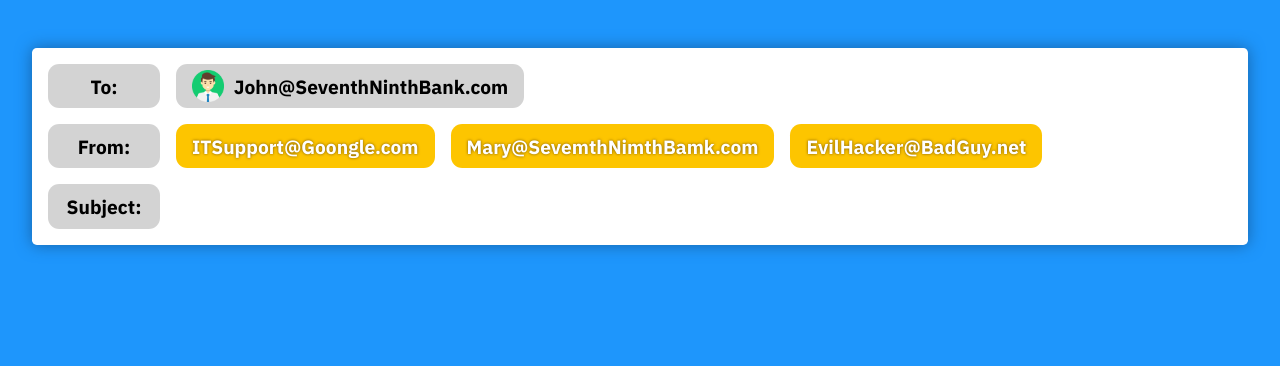
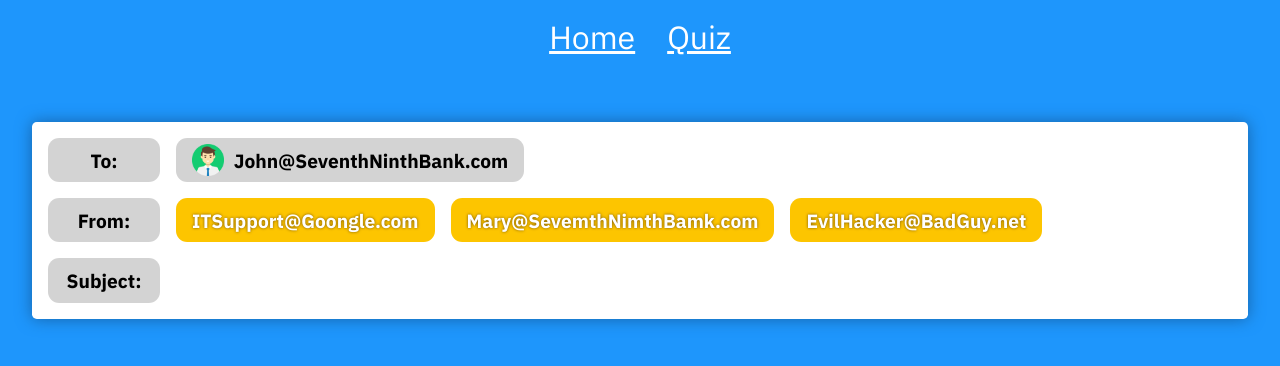
Before and after one commit to Level-Up-Society-IPv4/Phish-It, a React (Create React App) app: page /quiz in a window 1280 px wide. Shown: the top 366 px of the page. Built offline with nearby package versions, Linux system fonts and the light colour scheme.

Commit message:
Set up React Router

```diff
--- a/package.json
+++ b/package.json
@@ -5,6 +5,7 @@
   "dependencies": {
     "react": "^17.0.2",
     "react-dom": "^17.0.2",
+    "react-router-dom": "^5.2.0",
     "react-scripts": "4.0.3",
     "web-vitals": "^1.0.1"
   },
--- a/src/App.js
+++ b/src/App.js
@@ -1,68 +1,22 @@
-import styles from './App.module.css';
-import { useState } from 'react';
-import man from './assets/man.png';
-import { Select } from './components/Select';
-import { FROM_OPTIONS, getSubjectOptions } from './options';
+import { BrowserRouter, Link, Route, Switch } from "react-router-dom";
+import { Home } from "./home/Home";
+import { Quiz } from "./quiz/Quiz";
 
-export const App = () => {
-  const [from, setFrom] = useState(null);
-  const [subject, setSubject] = useState(null);
-  const points = subject?.points + from?.points;
-
-  const showSubject = from !== null;
-
-  return (
-    <>
-      <div className={styles.App}>
-        <div className={styles.labelGroup}>
-          <div className={styles.label}>
-            <p className={styles.labelText}>To:</p>
-          </div>
-          <div className={styles.label}>
-            <img src={man} className={styles.man} alt="John" />
-            <p className={styles.labelText}>John@SeventhNinthBank.com</p>
-          </div>
-        </div>
-        <div className={styles.labelGroup}>
-          <div className={styles.label}>
-            <p className={styles.labelText}>From:</p>
-          </div>
-          {
-            from ? (
-              <div className={styles.label}>
-                <p className={styles.labelText}>{from.text}</p>
-              </div>
-            ) : (
-              <Select
-                options={FROM_OPTIONS}
-                nextCallback={setFrom}
-              />
-            )
-          }
-        </div>
-        <div className={styles.labelGroup}>
-          <div className={styles.label}>
-            <p className={styles.labelText}>Subject:</p>
-          </div>
-          {
-            showSubject && (
-              subject ? (
-                <div className={styles.label}>
-                  <p className={styles.labelText}>{subject.text}</p>
-                </div>
-              ) : (
-                <Select
-                  options={getSubjectOptions(from.id)}
-                  nextCallback={setSubject}
-                />
-              )
-            )
-          }
-        </div>
-      </div>
-      {
-        subject && <h1>Score: {points}</h1>
-      }
-    </>
-  );
-}
+export const App = () => (
+  <BrowserRouter>
+    <div>
+      <nav>
+        <Link to="/">Home</Link>
+        <Link to="/quiz">Quiz</Link>
+      </nav>
+      <Switch>
+        <Route path="/quiz">
+          <Quiz />
+        </Route>
+        <Route path="/">
+          <Home />
+        </Route>
+      </Switch>
+    </div>
+  </BrowserRouter>
+);
--- /dev/null
+++ b/src/home/Home.js
@@ -0,0 +1,3 @@
+export const Home = () => (
+  <h1>Home</h1>
+);
--- a/src/index.css
+++ b/src/index.css
@@ -34,3 +34,14 @@ h1 {
   font-size: 4rem;
   font-weight: normal;
 }
+
+nav {
+  display: flex;
+  justify-content: center;
+}
+
+nav > * {
+  margin: 1rem;
+  color: white;
+  font-size: 2rem;;
+}
--- /dev/null
+++ b/src/quiz/Quiz.js
@@ -0,0 +1,68 @@
+import styles from './Quiz.module.css';
+import { useState } from 'react';
+import man from './assets/man.png';
+import { Select } from './components/Select';
+import { FROM_OPTIONS, getSubjectOptions } from '../options';
+
+export const Quiz = () => {
+  const [from, setFrom] = useState(null);
+  const [subject, setSubject] = useState(null);
+  const points = subject?.points + from?.points;
+
+  const showSubject = from !== null;
+
+  return (
+    <>
+      <div className={styles.App}>
+        <div className={styles.labelGroup}>
+          <div className={styles.label}>
+            <p className={styles.labelText}>To:</p>
+          </div>
+          <div className={styles.label}>
+            <img src={man} className={styles.man} alt="John" />
+            <p className={styles.labelText}>John@SeventhNinthBank.com</p>
+          </div>
+        </div>
+        <div className={styles.labelGroup}>
+          <div className={styles.label}>
+            <p className={styles.labelText}>From:</p>
+          </div>
+          {
+            from ? (
+              <div className={styles.label}>
+                <p className={styles.labelText}>{from.text}</p>
+              </div>
+            ) : (
+              <Select
+                options={FROM_OPTIONS}
+                nextCallback={setFrom}
+              />
+            )
+          }
+        </div>
+        <div className={styles.labelGroup}>
+          <div className={styles.label}>
+            <p className={styles.labelText}>Subject:</p>
+          </div>
+          {
+            showSubject && (
+              subject ? (
+                <div className={styles.label}>
+                  <p className={styles.labelText}>{subject.text}</p>
+                </div>
+              ) : (
+                <Select
+                  options={getSubjectOptions(from.id)}
+                  nextCallback={setSubject}
+                />
+              )
+            )
+          }
+        </div>
+      </div>
+      {
+        subject && <h1>Score: {points}</h1>
+      }
+    </>
+  );
+}
```
Also changed, not shown: src/quiz/Quiz.module.css (renamed from src/App.module.css), src/quiz/assets/man.png (renamed from src/assets/man.png), src/quiz/components/Select.js (renamed from src/components/Select.js), src/quiz/components/Select.module.css (renamed from src/components/Select.module.css), 1 other file (tests, documents, lock files or other folders).
